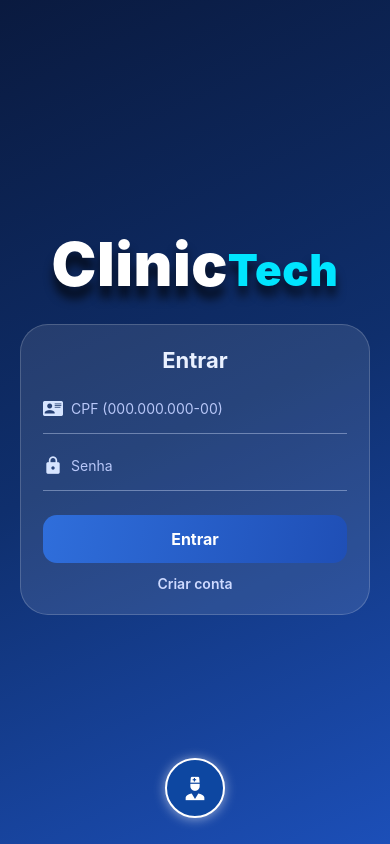
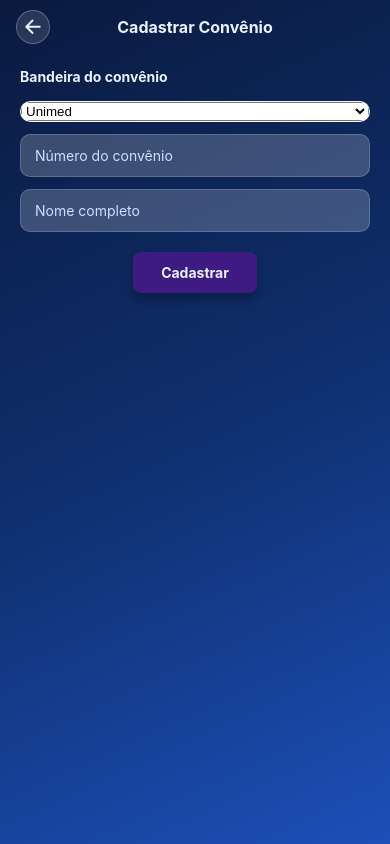
Before and after one commit to Livi4-GIT/Clinitech---Engenharia-de-Software, a React Native app in the folder apps/mobile/: screen / in a window 390 px wide. Built offline with nearby package versions, Linux system fonts and the light colour scheme.

Commit message:
feito a parte de cadastrar convenio

```diff
--- a/apps/mobile/App.js
+++ b/apps/mobile/App.js
@@ -1,3 +1,4 @@
+// App.js
 import React, { useState } from "react";
 import { StatusBar } from "expo-status-bar";
 import { StyleSheet, View, Text, Pressable, Alert } from "react-native";
@@ -12,12 +13,12 @@ import HomeUsuario from "./components/HomeUsuario";
 import HomeDoutor from "./components/HomeDoutor";
 import BuscarExamesCPF from "./components/BuscarExamesCPF";
 import SolicitarExame from "./components/SolicitarExame";
+import CadastrarConvenio from "./components/CadastrarConvenio";
 
 export default function App() {
-  const [screen, setScreen] = useState("login");
+  const [screen, setScreen] = useState("cadastrarConvenio");
   const [user, setUser] = useState(null);
   const [medico, setMedico] = useState(null);
-
 
   const [examCpf, setExamCpf] = useState(null);
   const [examPaciente, setExamPaciente] = useState(null);
@@ -26,7 +27,6 @@ export default function App() {
     setUser(u);
     setMedico(null);
     setScreen("homeUsuario");
-    console.log("LOGIN OK. Usuário:", u);
     Alert.alert("Bem-vindo!", `Login realizado, ${u?.nome || "usuário"}.`);
   };
 
@@ -59,7 +59,6 @@ export default function App() {
             setMedico(med);
             setUser(null);
             setScreen("homeDoutor");
-            console.log("Login médico OK", med);
             Alert.alert("Bem-vindo!", "Login médico realizado.");
           }}
         />
@@ -87,6 +86,7 @@ export default function App() {
             setScreen("login");
           }}
           onGoBuscarExames={() => setScreen("buscarExames")}
+          onGoCadastrarConvenio={() => setScreen("cadastrarConvenio")}
         />
       )}
 
@@ -118,9 +118,15 @@ export default function App() {
           paciente={examPaciente}
           onVoltar={() => setScreen("buscarExames")}
           onSaved={() => {
-
             setScreen("buscarExames");
           }}
+        />
+      )}
+
+      {screen === "cadastrarConvenio" && (
+        <CadastrarConvenio
+          onVoltar={() => setScreen("homeUsuario")}
+          onSaved={() => setScreen("homeUsuario")}
         />
       )}
 
--- /dev/null
+++ b/apps/mobile/components/CadastrarConvenio.js
@@ -0,0 +1,140 @@
+import React, { useState } from "react";
+import {
+  View, Text, TextInput, TouchableOpacity,
+  StatusBar, StyleSheet, KeyboardAvoidingView, Platform, ScrollView, Alert,
+  SafeAreaView
+} from "react-native";
+import { LinearGradient } from "expo-linear-gradient";
+import { Ionicons } from "@expo/vector-icons";
+import { Picker } from "@react-native-picker/picker";
+
+const BANDEIRAS = ["Unimed", "Amil", "SulAmérica", "Bradesco", "Hapvida", "Outra"];
+
+export default function CadastrarConvenio({ onVoltar, onSaved }) {
+  const [bandeira, setBandeira] = useState(BANDEIRAS[0]);
+  const [bandeiraOutra, setBandeiraOutra] = useState("");
+  const [numero, setNumero] = useState("");
+  const [nome, setNome] = useState("");
+
+  const bandeiraValue = bandeira === "Outra" ? bandeiraOutra.trim() : bandeira;
+
+  const submit = () => {
+    if (!bandeiraValue || !numero.trim() || !nome.trim()) {
+      Alert.alert("Atenção", "Preencha todos os campos.");
+      return;
+    }
+    if (!/^\d{4,}$/.test(numero.trim())) {
+      Alert.alert("Atenção", "Número do convênio deve ter pelo menos 4 dígitos.");
+      return;
+    }
+    Alert.alert("Sucesso", "Convênio cadastrado!", [{ text: "OK", onPress: () => onSaved?.() }]);
+  };
+
+  return (
+    <LinearGradient colors={["#0a1a3f", "#0f2f6d", "#1c4fb8"]} start={{ x: 0, y: 0 }} end={{ x: 1, y: 1 }} style={{ flex: 1 }}>
+      <SafeAreaView style={{ flex: 1 }}>
+        <StatusBar backgroundColor="#0a1a3f" barStyle="light-content" />
+        <View style={styles.headerBar}>
+          <TouchableOpacity onPress={() => onVoltar?.()} style={styles.backBtn}>
+            <Ionicons name="arrow-back" size={22} color="#eaf1ff" />
+          </TouchableOpacity>
+          <Text style={styles.headerTitle}>Cadastrar Convênio</Text>
+          <View style={{ width: 34 }} />
+        </View>
+
+        <KeyboardAvoidingView style={{ flex: 1 }} behavior={Platform.OS === "ios" ? "padding" : undefined}>
+          <ScrollView contentContainerStyle={styles.formWrap}>
+            <Text style={styles.sectionLabel}>Bandeira do convênio</Text>
+
+            <View style={styles.pickerWrap}>
+              <Picker
+                selectedValue={bandeira}
+                onValueChange={(val) => setBandeira(val)}
+                style={styles.picker}
+                mode={Platform.OS === "ios" ? "dialog" : "dropdown"}
+              >
+                {BANDEIRAS.map((opt) => (
+                  <Picker.Item key={opt} label={opt} value={opt} />
+                ))}
+              </Picker>
+            </View>
+
+            {bandeira === "Outra" && (
+              <TextInput
+                style={styles.input}
+                placeholder="Digite a bandeira"
+                placeholderTextColor="#cfe0ff"
+                value={bandeiraOutra}
+                onChangeText={setBandeiraOutra}
+                autoCapitalize="words"
+                returnKeyType="next"
+              />
+            )}
+
+            <TextInput
+              style={styles.input}
+              placeholder="Número do convênio"
+              placeholderTextColor="#cfe0ff"
+              value={numero}
+              onChangeText={(v) => setNumero(v.replace(/\D+/g, ""))}
+              keyboardType="number-pad"
+              returnKeyType="next"
+              maxLength={20}
+            />
+
+            <TextInput
+              style={styles.input}
+              placeholder="Nome completo"
+              placeholderTextColor="#cfe0ff"
+              value={nome}
+              onChangeText={setNome}
+              autoCapitalize="words"
+              returnKeyType="done"
+              onSubmitEditing={submit}
+            />
+
+            <TouchableOpacity style={styles.submitBtn} onPress={submit}>
+              <Text style={styles.submitTxt}>Cadastrar</Text>
+            </TouchableOpacity>
+          </ScrollView>
+        </KeyboardAvoidingView>
+      </SafeAreaView>
+    </LinearGradient>
+  );
+}
+
+const styles = StyleSheet.create({
+  headerBar: {
+    paddingHorizontal: 16, paddingVertical: 10,
+    flexDirection: "row", alignItems: "center", justifyContent: "space-between",
+  },
+  backBtn: {
+    width: 34, height: 34, borderRadius: 17, alignItems: "center", justifyContent: "center",
+    backgroundColor: "rgba(255,255,255,0.12)", borderWidth: 1, borderColor: "rgba(255,255,255,0.25)",
+  },
+  headerTitle: { color: "#eaf1ff", fontSize: 16, fontWeight: "700" },
+  formWrap: { paddingHorizontal: 20, paddingTop: 14, paddingBottom: 24, gap: 12 },
+  sectionLabel: { color: "#eaf1ff", fontSize: 14, fontWeight: "700", marginBottom: 4 },
+
+  pickerWrap: {
+    backgroundColor: "rgba(255,255,255,0.95)",
+    borderRadius: 12,
+    borderWidth: 1,
+    borderColor: "rgba(255,255,255,0.35)",
+    overflow: "hidden",
+  },
+  picker: { width: "100%" },
+
+  input: {
+    backgroundColor: "rgba(255,255,255,0.20)",
+    borderRadius: 10, paddingHorizontal: 14, paddingVertical: 12,
+    color: "#eaf1ff", fontSize: 14, borderWidth: 1, borderColor: "rgba(255,255,255,0.18)",
+  },
+  submitBtn: {
+    alignSelf: "center", marginTop: 8,
+    backgroundColor: "#3E1B83", borderRadius: 8,
+    paddingVertical: 12, paddingHorizontal: 28,
+    shadowColor: "#000", shadowOpacity: 0.3, shadowRadius: 10, shadowOffset: { width: 0, height: 6 },
+  },
+  submitTxt: { color: "#eaf1ff", fontSize: 14, fontWeight: "700" },
+});
--- a/apps/mobile/components/HomeUsuario.js
+++ b/apps/mobile/components/HomeUsuario.js
@@ -5,8 +5,16 @@ import {
 import { LinearGradient } from 'expo-linear-gradient';
 import { Ionicons, MaterialCommunityIcons } from '@expo/vector-icons';
 
-export default function HomeScreen({ user, onLogout }) {
+export default function HomeScreen({ navigation, user, onLogout, onGoCadastrarConvenio }) {
   const nome = user?.nome || 'Fulano';
+
+  const abrirCadastrarConvenio = () => {
+    if (navigation?.navigate) {
+      navigation.navigate('CadastrarConvenio');
+    } else if (typeof onGoCadastrarConvenio === 'function') {
+      onGoCadastrarConvenio();
+    }
+  };
 
   return (
     <LinearGradient
@@ -32,7 +40,7 @@ export default function HomeScreen({ user, onLogout }) {
               <Text style={styles.label}>Agendamentos</Text>
             </TouchableOpacity>
 
-            <TouchableOpacity style={styles.iconBox}>
+            <TouchableOpacity style={styles.iconBox} onPress={abrirCadastrarConvenio}>
               <Ionicons name="search-outline" size={42} color="#eaf1ff" />
               <Text style={styles.label}>Cadastrar Convênio</Text>
             </TouchableOpacity>
--- a/apps/mobile/package.json
+++ b/apps/mobile/package.json
@@ -15,7 +15,8 @@
     "expo-linear-gradient": "~15.0.7",
     "expo-status-bar": "~3.0.8",
     "react": "19.1.0",
-    "react-native": "0.81.4"
+    "react-native": "0.81.4",
+    "react-native-wheel-picker-expo": "^0.5.4"
   },
   "private": true
 }
```
Also changed, not shown: 1 other file (tests, documents, lock files or other folders).
